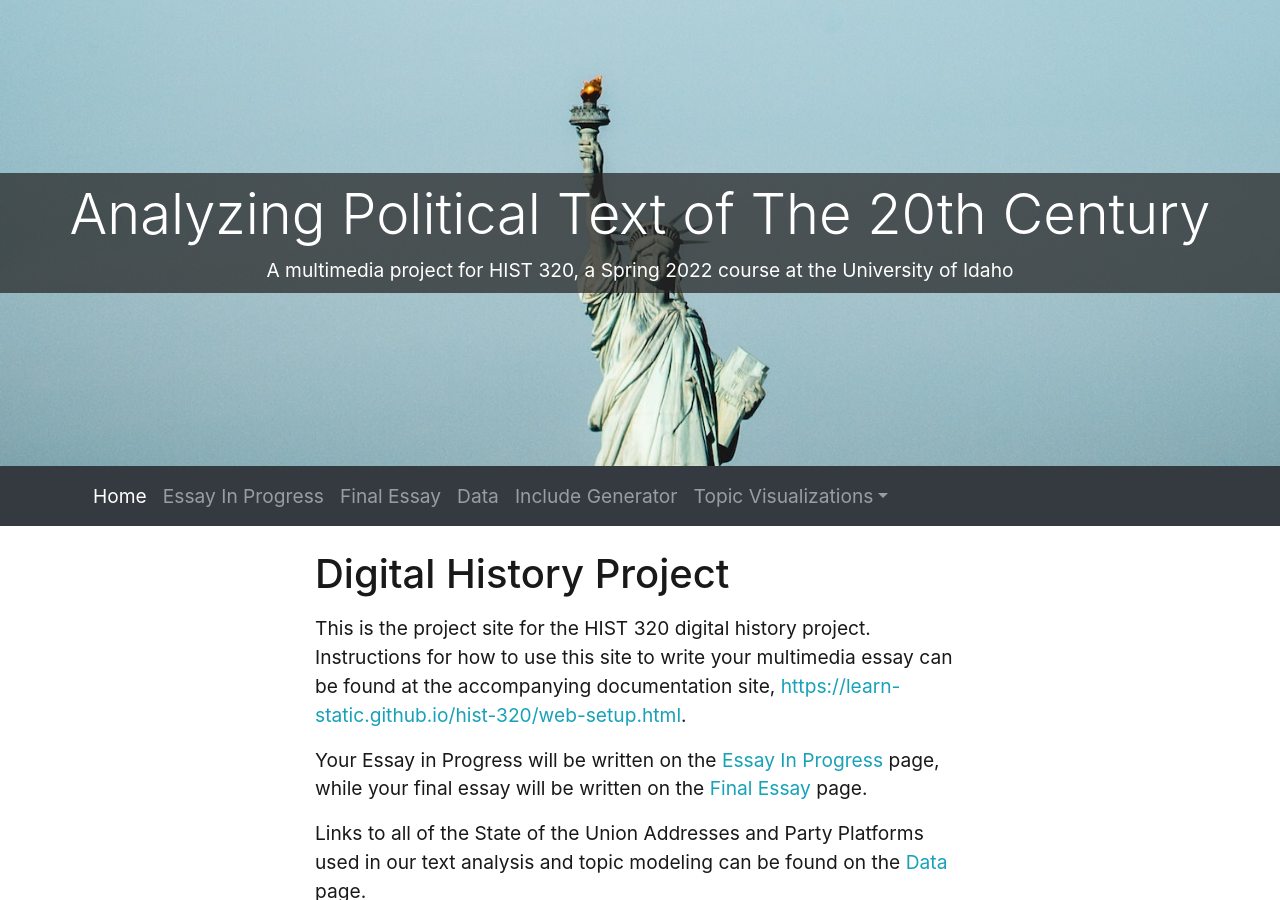
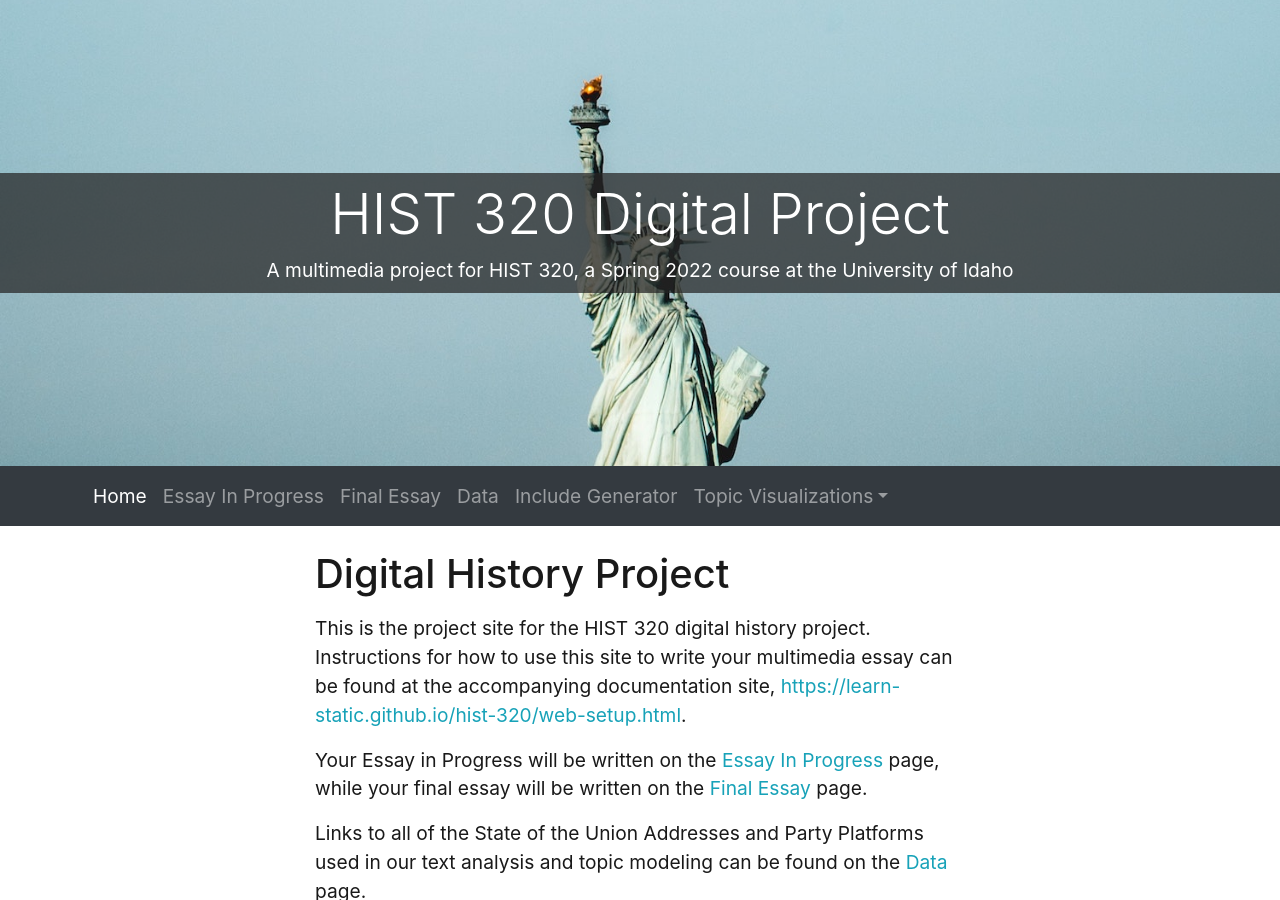
Before and after one commit to taylerlyday/digital-history_project, a Jekyll site: the page built from pages/index.md, in a window 1280 px wide and 900 px high. Built offline with Jekyll 4.4.1, drawn with Linux system fonts in a browser that asks for light colours; nearby versions of some CDN libraries; library files that are not in the unit come from our copies; some of the changed text lies outside the part shown.

Commit message:
changed source code to the url of my project

```diff
--- a/_config.yml
+++ b/_config.yml
@@ -14,17 +14,17 @@
 # on GitHub Pages it is your github repository's name prefixed with a /
 #baseurl: /text-analysis
 # location of code, the full url to your github repository
-source-code: https://github.com/learn-static/text-analysis
+source-code: https://github.com/taylerlyday/digital-history_project/edit/main/_config.yml
 
 ##########
 # SITE SETTINGS
 #
 # title of site appears in banner
-title: Analyzing Political Text of The 20th Century
+title: HIST 320 Digital Project
 # tagline, a short phrase that will appear throughout the site in the top banner
 tagline: A multimedia project for HIST 320, a Spring 2022 course at the University of Idaho
 # creator of the digital project, to appear in meta tags; we typically use our GitHub usernames but feel free to just use your name
-author: collectionbuilder
+author: taylerlyday
 
 # collection
 collections:
```
